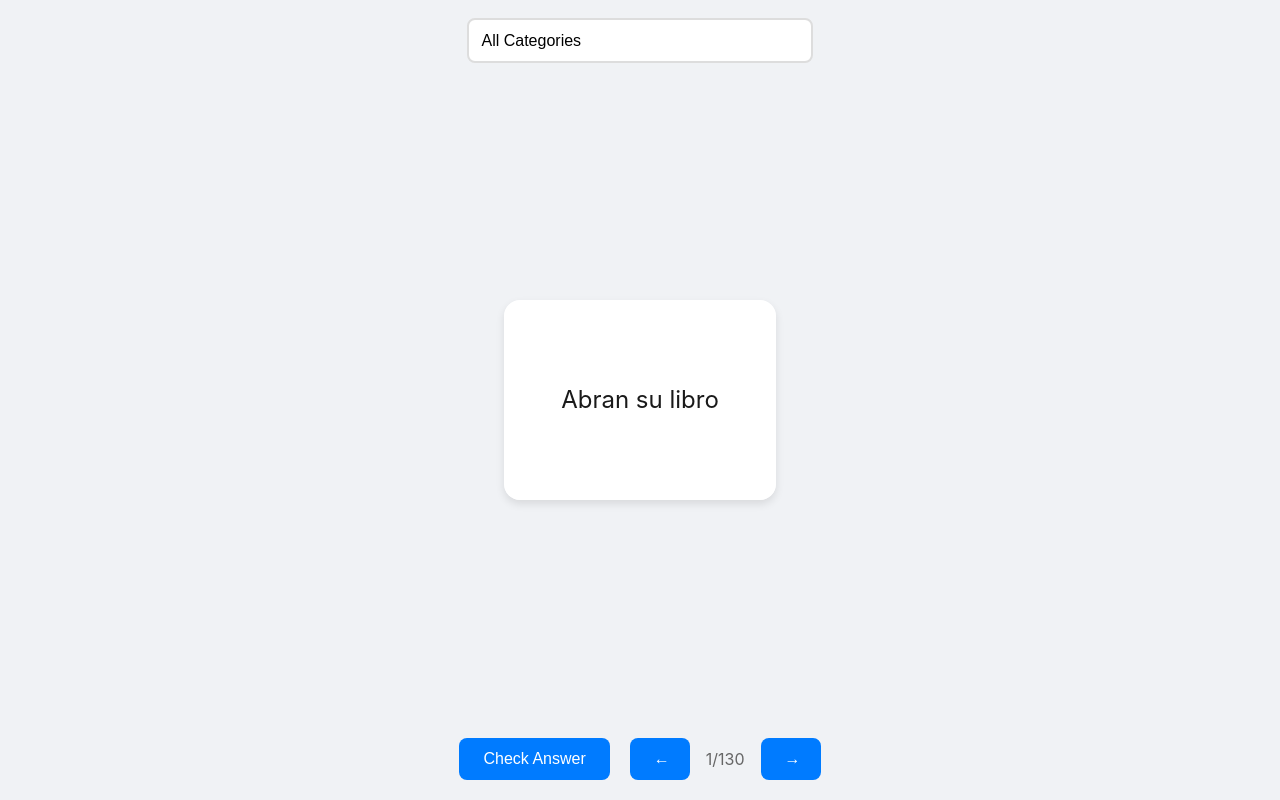
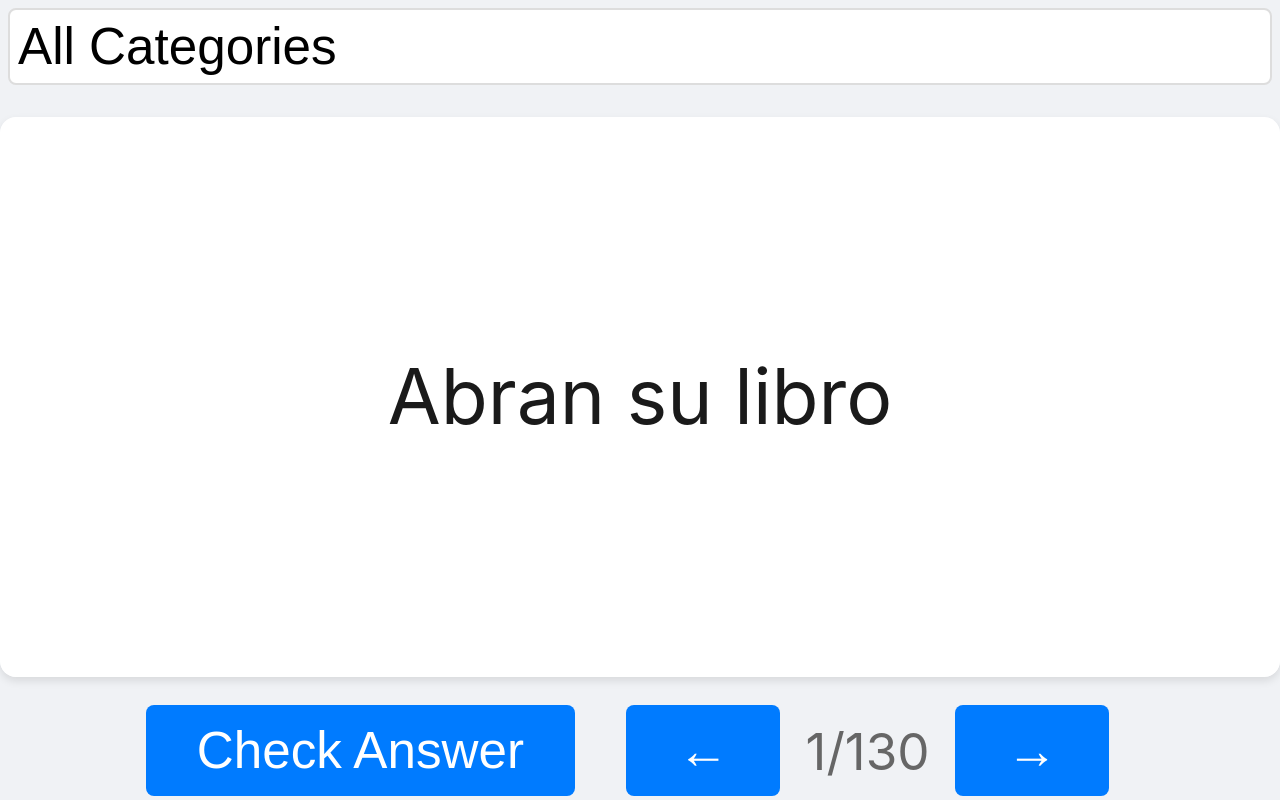
Before and after one commit to Benunc/spanish, a plain HTML site: page index.html in a window 1280 px wide. Drawn offline with Linux system fonts and the light colour scheme.

Commit message:
better styles

```diff
--- a/styles.css
+++ b/styles.css
@@ -11,15 +11,18 @@ body {
     min-height: 100vh;
     display: flex;
     flex-direction: column;
+    width: 100vw;
+    overflow-x: hidden;
 }
 
 .container {
-    max-width: 100%;
-    padding: 16px;
-    margin: 0 auto;
+    width: 100vw;
+    max-width: 100vw;
+    padding: 0;
+    margin: 0;
     display: flex;
     flex-direction: column;
-    gap: 20px;
+    gap: 1vh;
     height: 100vh;
     max-height: 100vh;
     overflow: hidden;
@@ -27,13 +30,13 @@ body {
 
 .category-selector {
     width: 100%;
-    padding: 8px;
+    padding: 1vh;
 }
 
 select {
     width: 100%;
-    padding: 12px;
-    font-size: 16px;
+    padding: 1vh;
+    font-size: 4vw;
     border: 2px solid #ddd;
     border-radius: 8px;
     background-color: white;
@@ -48,13 +51,13 @@ select {
     align-items: center;
     perspective: 1000px;
     touch-action: pan-y pinch-zoom;
-    padding: 10px;
+    width: 100%;
+    padding: 0;
 }
 
 .flashcard {
     width: 100%;
-    max-width: 400px;
-    height: 300px;
+    height: 60vh;
     position: relative;
     transform-style: preserve-3d;
     transition: transform 0.6s;
@@ -80,7 +83,7 @@ select {
     display: flex;
     align-items: center;
     justify-content: center;
-    padding: 20px;
+    padding: 2vh;
     background-color: white;
     border-radius: 16px;
 }
@@ -91,21 +94,24 @@ select {
 }
 
 .card-front p, .card-back p {
-    font-size: 24px;
-    line-height: 1.4;
+    font-size: 8vw;
+    line-height: 1.3;
     color: #1a1a1a;
+    width: 100%;
+    padding: 0 2vw;
 }
 
 .controls {
     display: flex;
     flex-direction: column;
-    gap: 16px;
-    padding: 16px 0;
+    gap: 1vh;
+    padding: 1vh 0;
+    width: 100%;
 }
 
 button {
-    padding: 12px 24px;
-    font-size: 16px;
+    padding: 2vh 4vw;
+    font-size: 4vw;
     border: none;
     border-radius: 8px;
     background-color: #007bff;
@@ -123,16 +129,18 @@ button:active {
     display: flex;
     justify-content: space-between;
     align-items: center;
-    gap: 16px;
+    gap: 2vw;
+    width: 100%;
+    padding: 0 2vw;
 }
 
 .navigation button {
     flex: 1;
-    max-width: 60px;
+    max-width: 15vw;
 }
 
 #cardCounter {
-    font-size: 16px;
+    font-size: 4vw;
     color: #666;
 }
 
@@ -163,46 +171,42 @@ button:active {
 /* Portrait mode styles */
 @media screen and (orientation: portrait) {
     .flashcard {
-        width: 90%;
-        max-width: 500px;
-        height: 350px;
+        height: 65vh;
     }
 
     .card-front p, .card-back p {
-        font-size: 28px;
+        font-size: 10vw;
+    }
+
+    .controls {
+        padding: 1vh 2vw;
     }
 }
 
 /* Landscape mode styles */
 @media screen and (orientation: landscape) {
     .container {
-        padding: 10px;
-        gap: 10px;
+        gap: 0.5vh;
     }
 
     .flashcard {
-        width: 80%;
-        max-width: 800px;
-        height: 200px;
+        height: 70vh;
     }
 
     .card-front p, .card-back p {
-        font-size: 24px;
+        font-size: 6vw;
     }
 
     .controls {
         flex-direction: row;
         justify-content: center;
         align-items: center;
-        gap: 20px;
-        padding: 10px 0;
+        gap: 2vw;
+        padding: 0.5vh 0;
     }
 
     .navigation {
         margin: 0;
-    }
-
-    #checkAnswer {
-        margin: 0;
+        width: auto;
     }
 }
```
